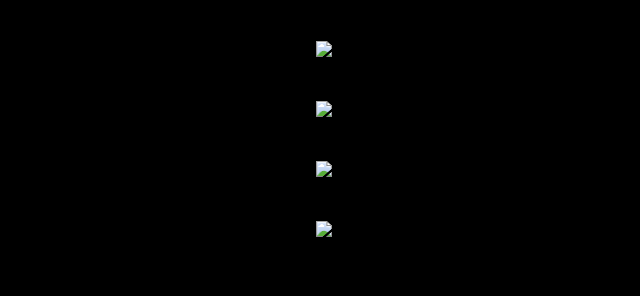
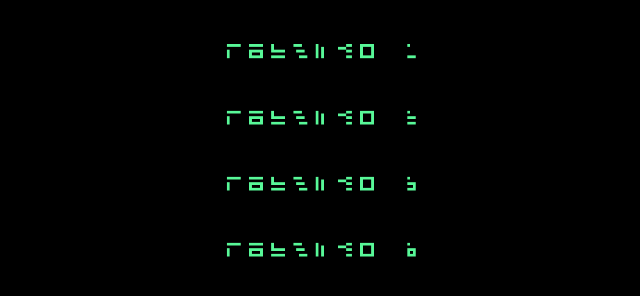
Before and after one commit to F-F-F-F/ATMOSS9, a plain HTML site: page index.html in a window 1280 px wide. Shown: the whole page, without its empty margins (316-956 px from the left). Drawn offline with Linux system fonts and the light colour scheme.

Commit message:
Update index.html

```diff
--- a/index.html
+++ b/index.html
@@ -32,13 +32,13 @@
 <body>
   <h1></h1>
 
-  <img src="img/BTN_1.bmp" class="btn-img" width="200" onclick="pedirContraseña('X7A9', 'archivo1.html')">
+  <img src="img/BTN_1.png" class="btn-img" width="200" onclick="pedirContraseña('X7A9', 'archivo1.html')">
   <br>
-  <img src="img/BTN_2.bmp" class="btn-img" width="200" onclick="pedirContraseña('L2FQ', 'archivo2.html')">
+  <img src="img/BTN_2.png" class="btn-img" width="200" onclick="pedirContraseña('L2FQ', 'archivo2.html')">
   <br>
-  <img src="img/BTN_3.bmp" class="btn-img" width="200" onclick="pedirContraseña('N8VZ', 'archivo3.html')">
+  <img src="img/BTN_3.png" class="btn-img" width="200" onclick="pedirContraseña('N8VZ', 'archivo3.html')">
   <br>
-  <img src="img/BTN_4.bmp" class="btn-img" width="200" onclick="pedirContraseña('Q5WT', 'archivo4.html')">
+  <img src="img/BTN_4.png" class="btn-img" width="200" onclick="pedirContraseña('Q5WT', 'archivo4.html')">
 
 </body>
 </html>
```
